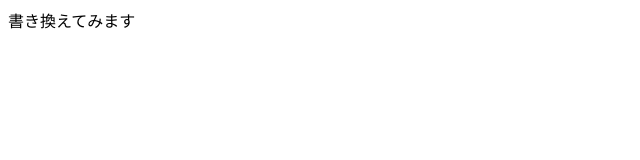
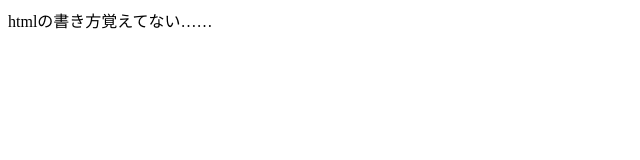
Before and after one commit to tasu9ex/20230421-test, a plain HTML site: page index.html in a window 1280 px wide. Shown: the full height of the page, 0-640 px from the left. Drawn offline with Linux system fonts and the light colour scheme.

Commit message:
Update index.html
bodyの書き換え

```diff
--- a/index.html
+++ b/index.html
@@ -5,6 +5,6 @@
     <title>タイトル</title>
   </head>
   <body>
-  書き換えてみます
+  htmlの書き方覚えてない……
   </body>
 </html>
```
